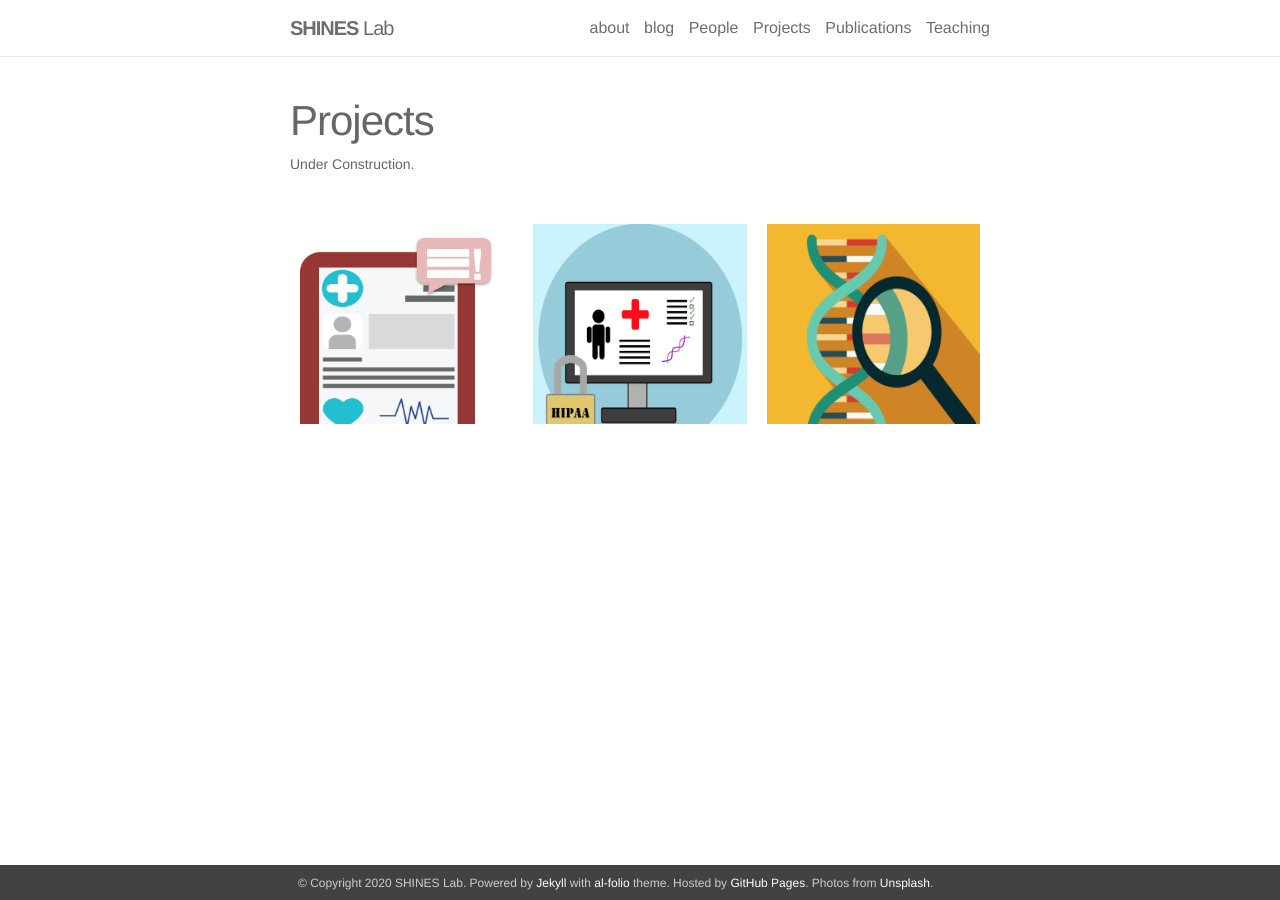
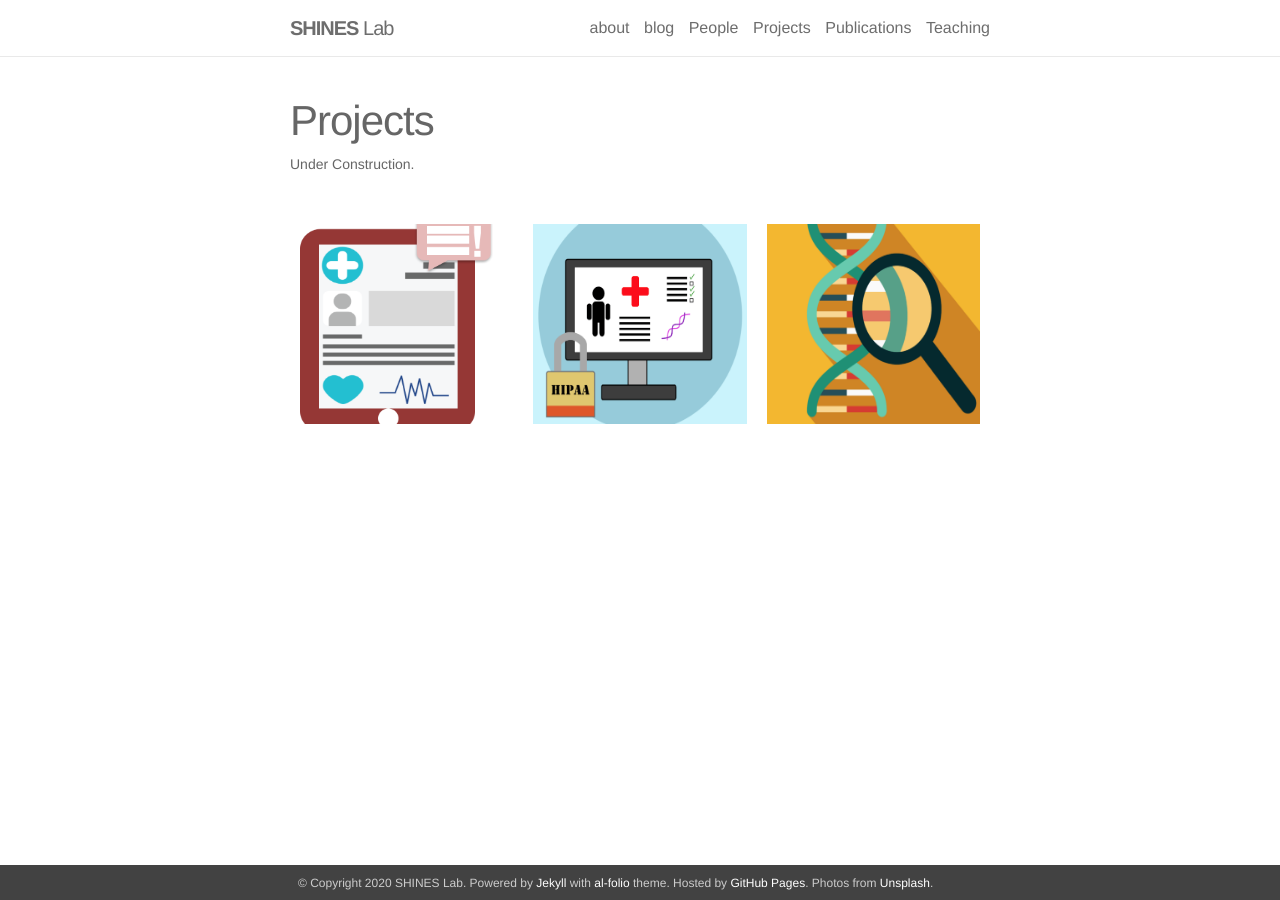
Before and after one commit to shines-lab/shines-lab.github.io, a Jekyll site: the page built from _pages/projects.md, in a window 1280 px wide. Built offline with Jekyll 4.4.1, drawn with Linux system fonts in a browser that asks for light colours; nearby versions of some CDN libraries.

Commit message:
Update _projects.scss

```diff
--- a/_sass/_projects.scss
+++ b/_sass/_projects.scss
@@ -15,7 +15,7 @@
             height: 100%;
             position: relative;
                 left: 0;
-                top: 0;
+                top: -10%;
             width: 100%;
         }
 
```
